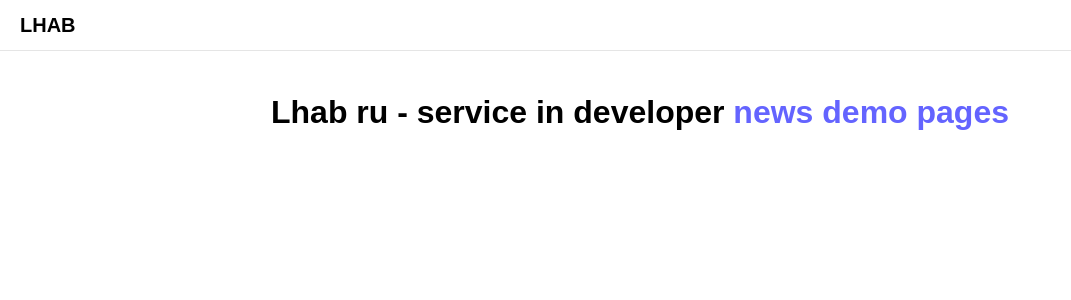
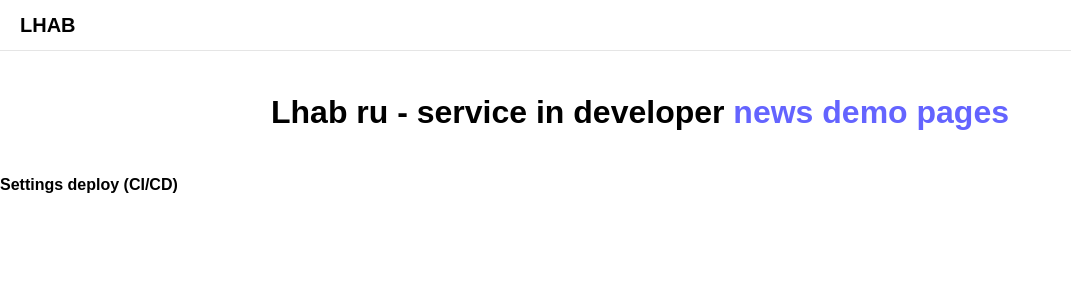
Before and after one commit to lexistudio/demos, a Next.js app: page / in a window 1280 px wide. Shown: the top 300 px of the page, without its empty margins (0-1071 px from the left). Built offline with nearby package versions, Linux system fonts and the light colour scheme.

Commit message:
test ci cd

```diff
--- a/pages/index.js
+++ b/pages/index.js
@@ -14,6 +14,9 @@ export default function Home() {
         <h1>
           Lhab ru - service in developer <Link href="/news">news demo pages</Link>
         </h1>
+        <p>
+          Settings deploy (CI/CD)
+        </p>
       </main>
     </div>
   )
```
